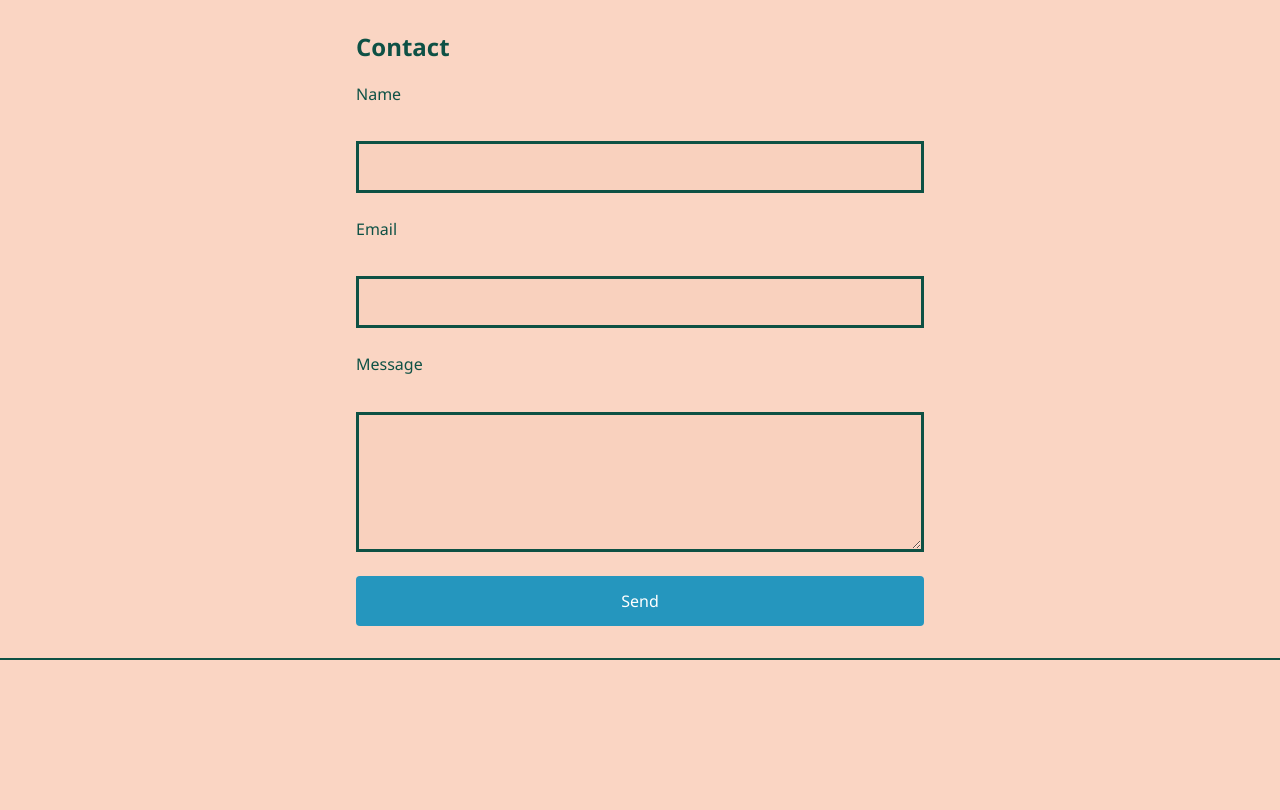
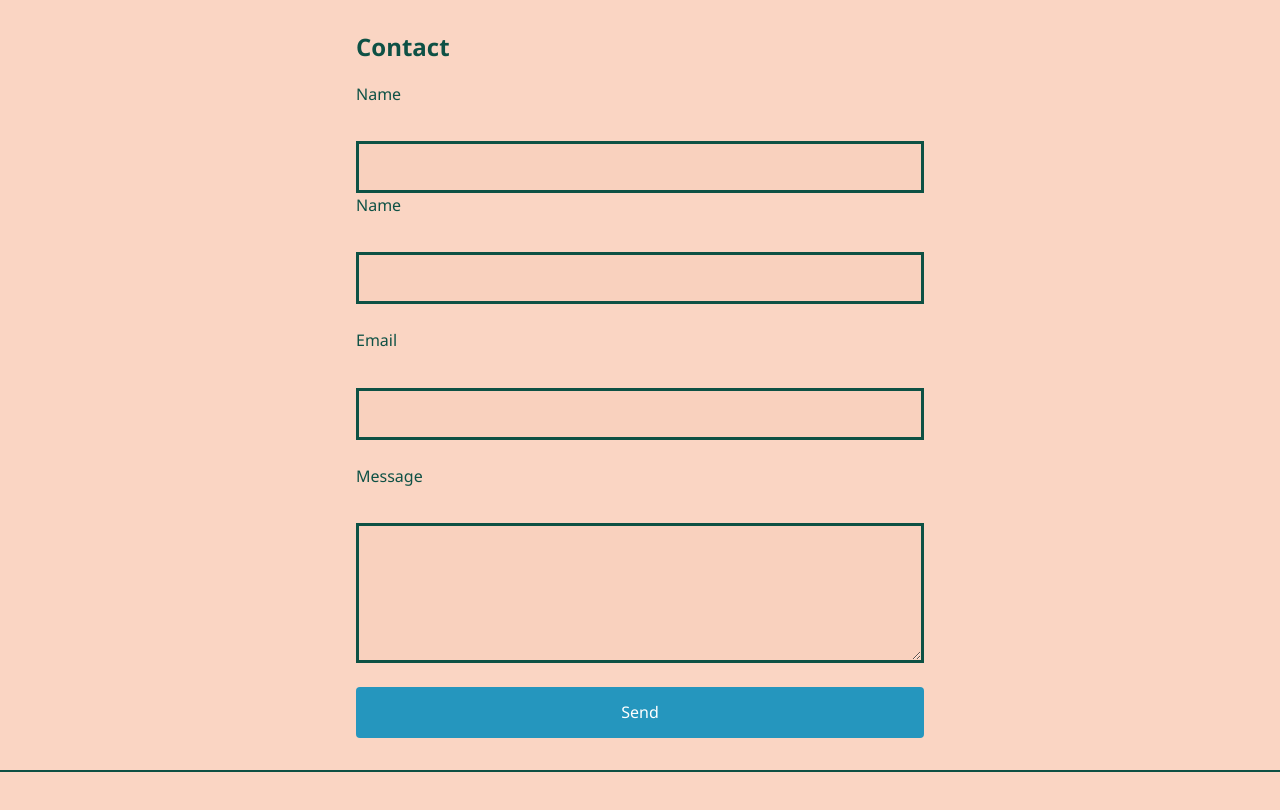
Before and after one commit to alicemorey/Queerfamilymediation_website, a plain HTML site: page contact.html in a window 1280 px wide. Shown: the part 64-874 px from the top of the page. Before the commit the page ends 800 px from the top, so only its background shows below. Drawn offline with Linux system fonts and the light colour scheme.

Commit message:
Update contact.html

```diff
--- a/contact.html
+++ b/contact.html
@@ -25,6 +25,8 @@
     <div class="form-field">
       <label for="name">Name</label><br>
       <input type="text" id="name" name="name" required>
+      <label for="name">Name</label><br>
+      <input type="text" id="name" name="name" required>
     </div>
 
     <div class="form-field">
```
